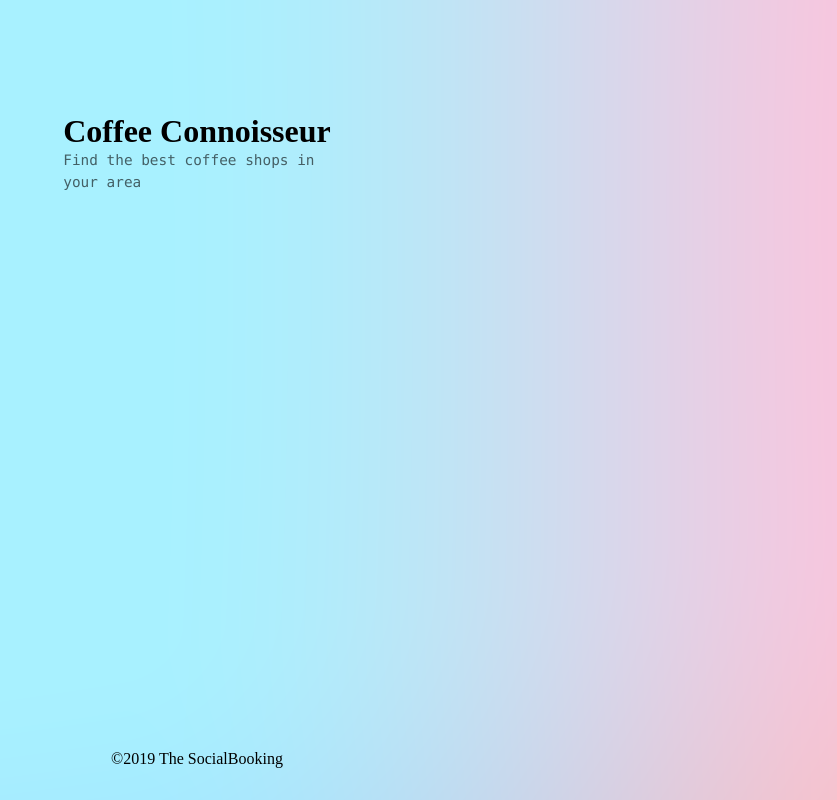
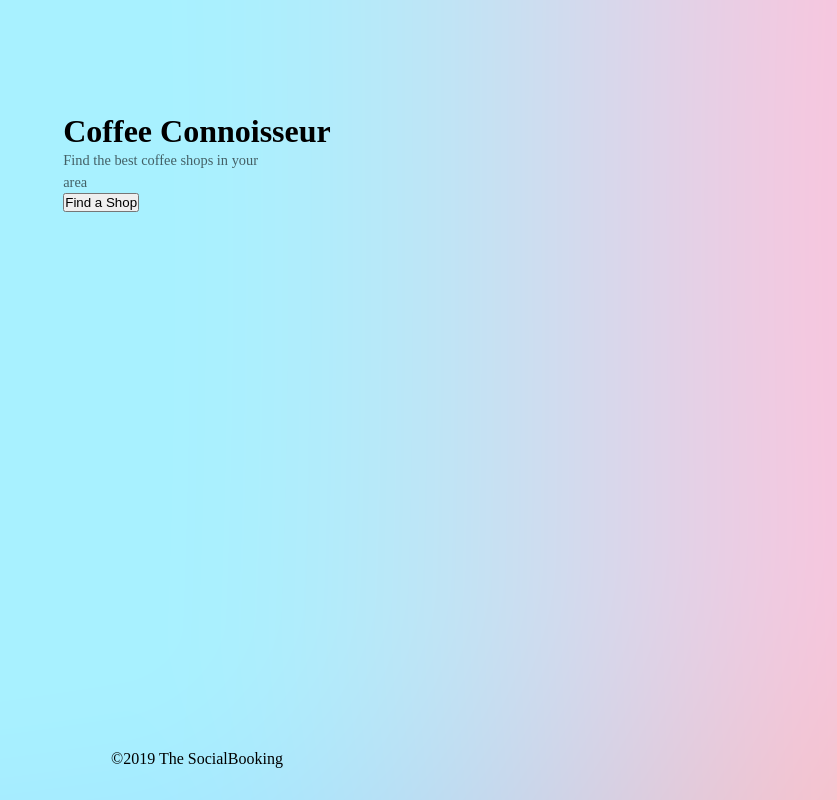
Before and after one commit to wmcgiffert/wmcgiffert-udemy-Next.js-Tutorial, a Next.js app in the folder CoffeeConnoisseurApp/discover-coffee-stores/: page / in a window 1280 px wide. Shown: the whole page, without its empty margins (443-1280 px from the left). Built offline with nearby package versions, Linux system fonts and the light colour scheme.

Commit message:
Made a banner component

```diff
--- /dev/null
+++ b/CoffeeConnoisseurApp/discover-coffee-stores/components/banner.js
@@ -0,0 +1,12 @@
+
+import styles from '@/styles/Home.module.css';
+
+export default function Banner(){
+    return (
+        <div className={styles.card}>
+            <h1>Coffee Connoisseur</h1>
+            <p>Find the best coffee shops in your area</p>
+            <button>Find a Shop</button>
+        </div>
+    )
+};
--- a/CoffeeConnoisseurApp/discover-coffee-stores/pages/api/garrett.js
+++ /dev/null
@@ -1,5 +0,0 @@
-// Next.js API route support: https://nextjs.org/docs/api-routes/introduction
-
-export default function handler(req, res) {
-  res.status(200).json({ name: 'Garrett McGiffert' })
-}
--- /dev/null
+++ b/CoffeeConnoisseurApp/discover-coffee-stores/pages/api/workers.js
@@ -0,0 +1,16 @@
+// Next.js API route support: https://nextjs.org/docs/api-routes/introduction
+
+export default function handler(req, res) {
+  res.status(200).json(
+    {
+      messsage: 'here are the workers',
+      workers:[
+        { name: 'Jay Glynn' },
+        { name: 'Surendra Jha' },
+        { name: 'Madhu Ramnath' },
+        { name: 'Garrett McGiffert' },
+        { name: 'Tyler Epps' },
+      ]
+    }
+  )
+}
--- a/CoffeeConnoisseurApp/discover-coffee-stores/pages/index.js
+++ b/CoffeeConnoisseurApp/discover-coffee-stores/pages/index.js
@@ -1,7 +1,7 @@
 import Head from 'next/head'
-import Image from 'next/image'
 import { Inter } from '@next/font/google'
 import styles from '@/styles/Home.module.css'
+import Banner from '@/components/banner'
 
 const inter = Inter({ subsets: ['latin'] })
 
@@ -16,12 +16,7 @@ export default function Home() {
       </Head>
 
       <main className={styles.main}>
-        <div className={styles.card}>
-          <h1 className={styles.title}>Coffee Connoisseur</h1>
-          <p className={styles.description}>
-            Find the best coffee shops in your area
-          </p>
-        </div>
+        <Banner />
       </main>
 
       <footer className={styles.footer}>
```
